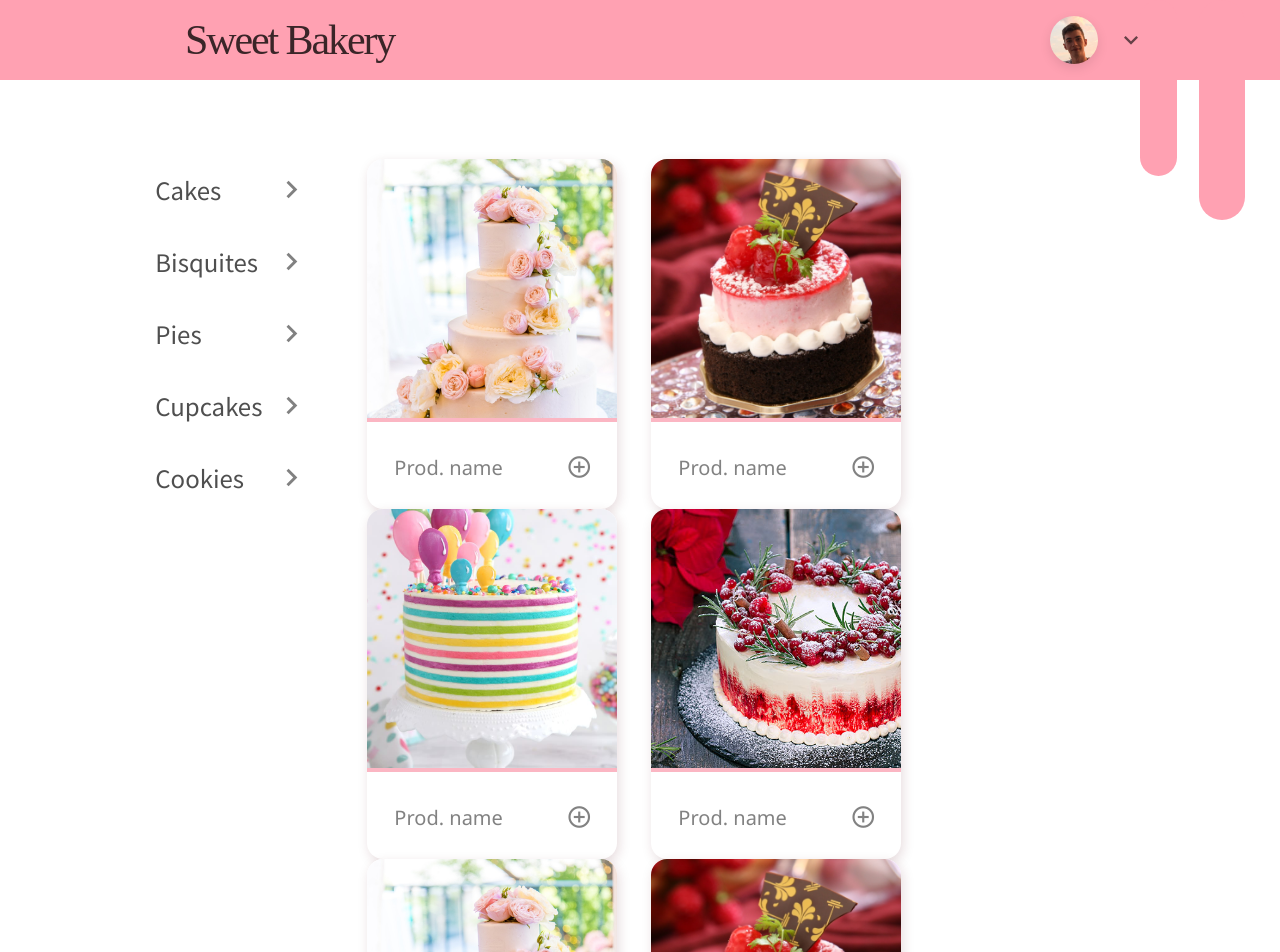
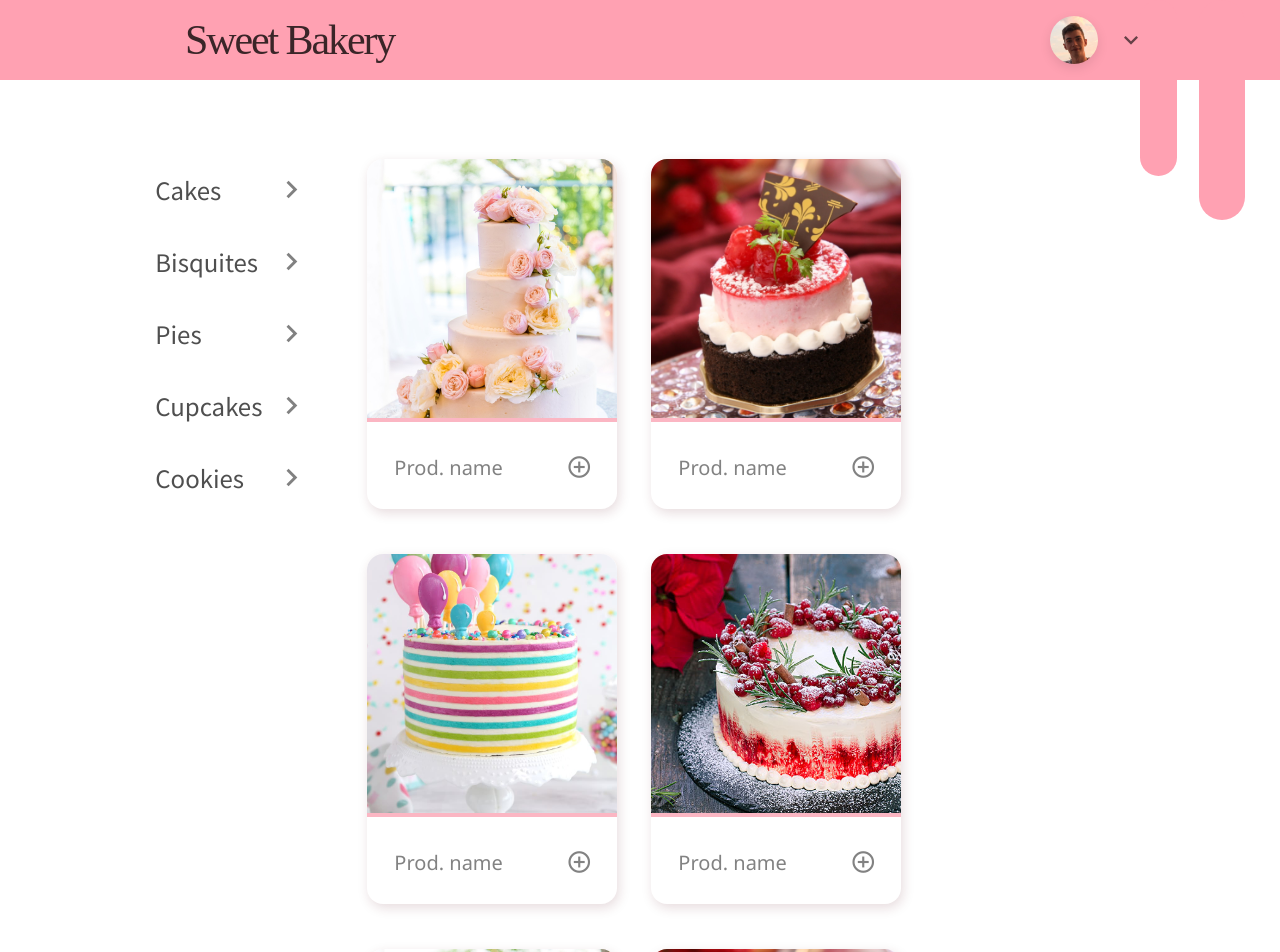
Before and after one commit to Dender46/sweet-bakery, a React (Create React App) app: page / in a window 1280 px wide. Shown: the top 952 px of the page. Built offline with nearby package versions, Linux system fonts and the light colour scheme; a web font is replaced by a local one.

Commit message:
Add margin to products

```diff
--- a/src/components/Product.css
+++ b/src/components/Product.css
@@ -7,7 +7,7 @@
     background: #FFFFFF;
     border-radius: 16px;
 
-    margin-right: 34px;
+    margin: 0 34px 45px 0;
 }
 
 .Product .prod-image {
```
